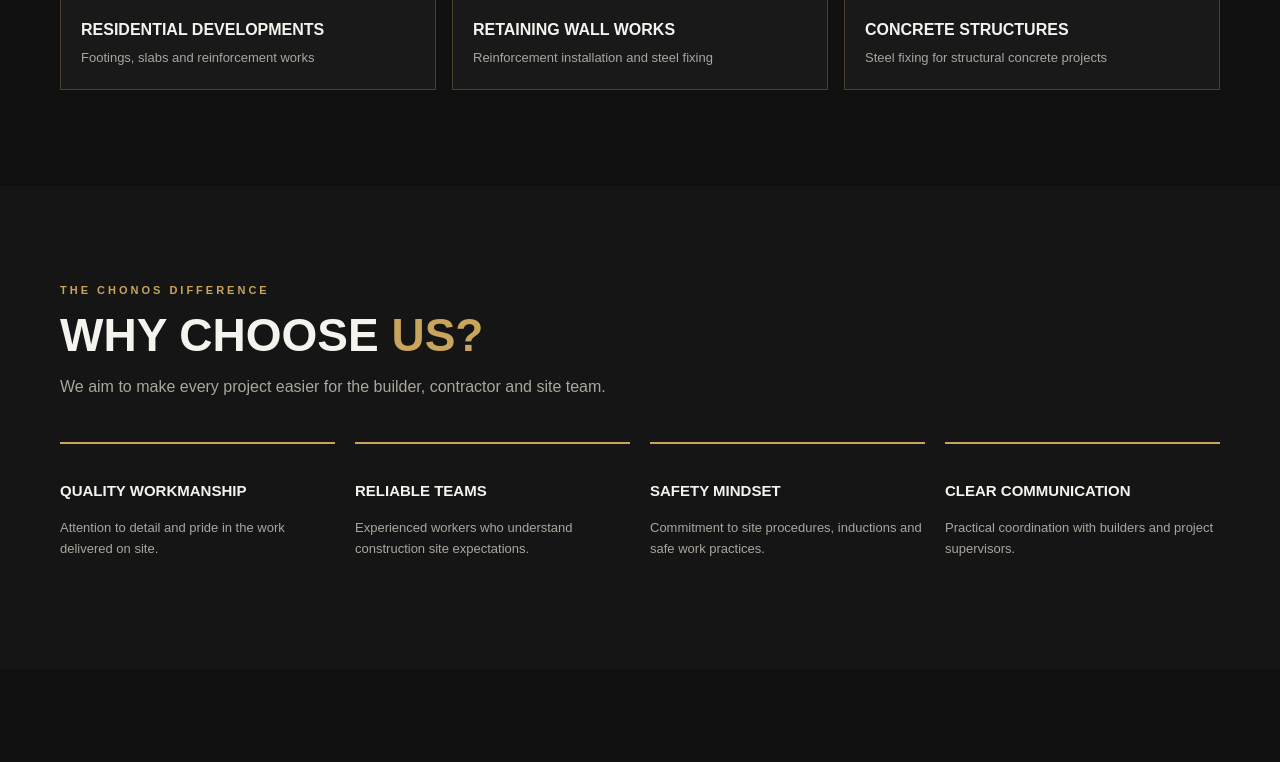
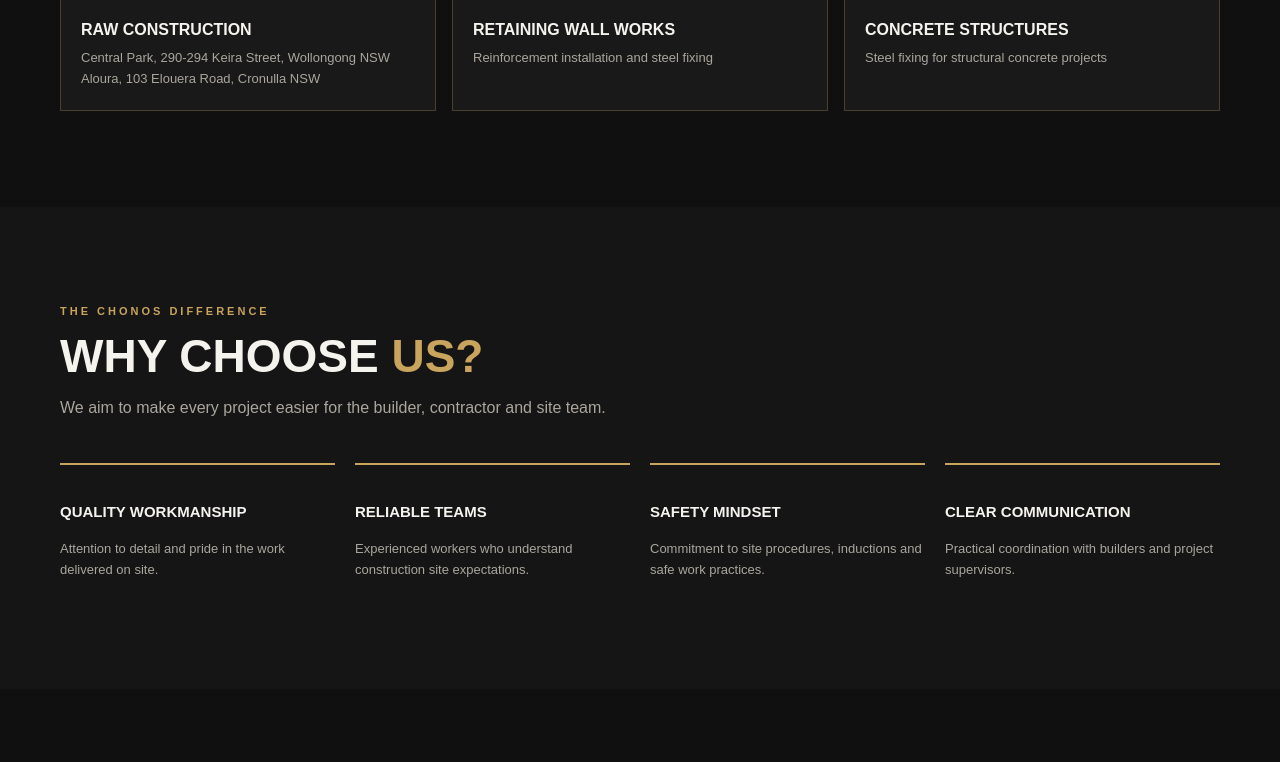
Before and after one commit to mikeganbat/Chonos, a plain HTML site: page index.html in a window 1280 px wide. Shown: the part 3106-3868 px from the top of the page. Drawn offline with Linux system fonts and the light colour scheme.

Commit message:
Update index.html

```diff
--- a/index.html
+++ b/index.html
@@ -240,7 +240,7 @@
           <p>A selection of our completed and current project work. Replace these placeholders with your own approved site photos.</p>
         </div>
         <div class="projects-grid">
-          <article class="project-card"><div class="project-visual"><img src="project-1.jpeg" alt="CHONOS residential construction project"></div><div class="project-info"><h3>Residential Developments</h3><p>Footings, slabs and reinforcement works</p></div></article>
+          <article class="project-card"><div class="project-visual"><img src="project-1.jpeg" alt="CHONOS residential construction project"></div><div class="project-info"><h3>Raw Construction</h3><p>Central Park, 290-294 Keira Street, Wollongong NSW</p><p>Aloura, 103 Elouera Road, Cronulla NSW</p></div></article>
           <article class="project-card"><div class="project-visual"><img src="project-2.jpeg" alt="CHONOS retaining wall steel fixing project"></div><div class="project-info"><h3>Retaining Wall Works</h3><p>Reinforcement installation and steel fixing</p></div></article>
           <article class="project-card"><div class="project-visual"><img src="project-3.jpeg" alt="CHONOS concrete structure steel fixing project"></div><div class="project-info"><h3>Concrete Structures</h3><p>Steel fixing for structural concrete projects</p></div></article>
         </div>
```
